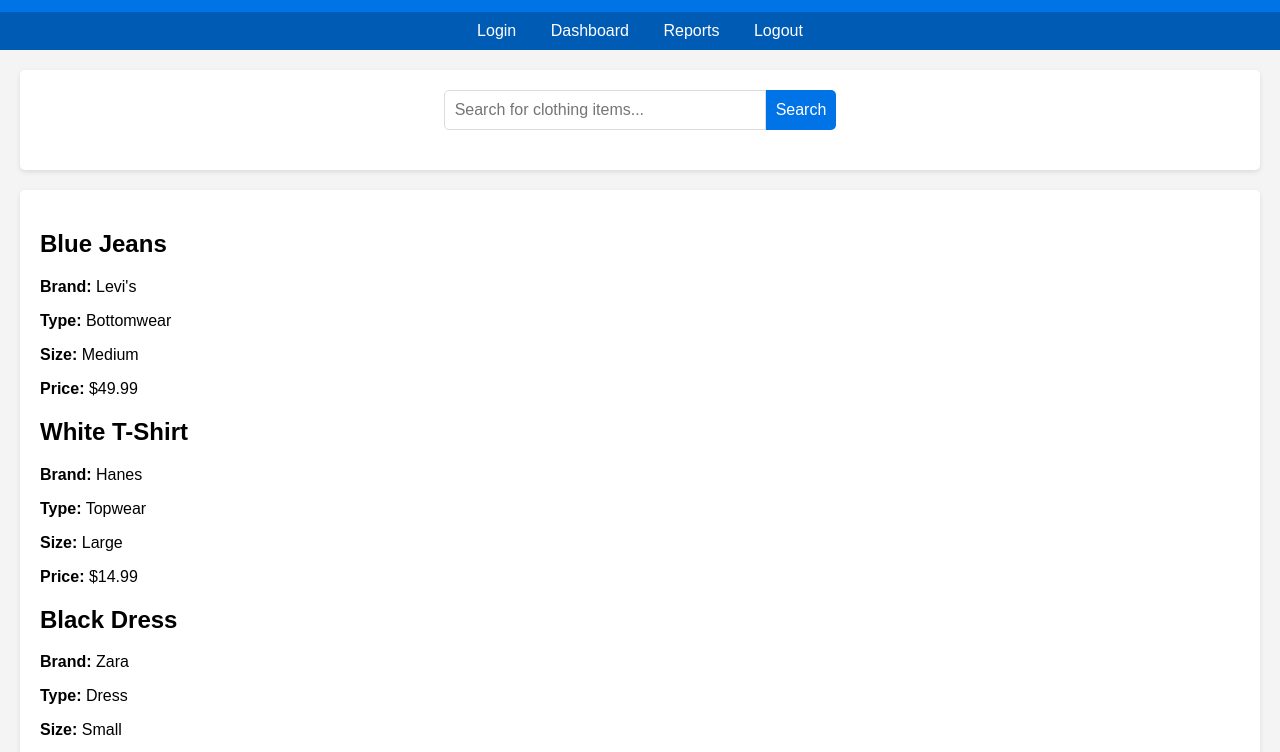
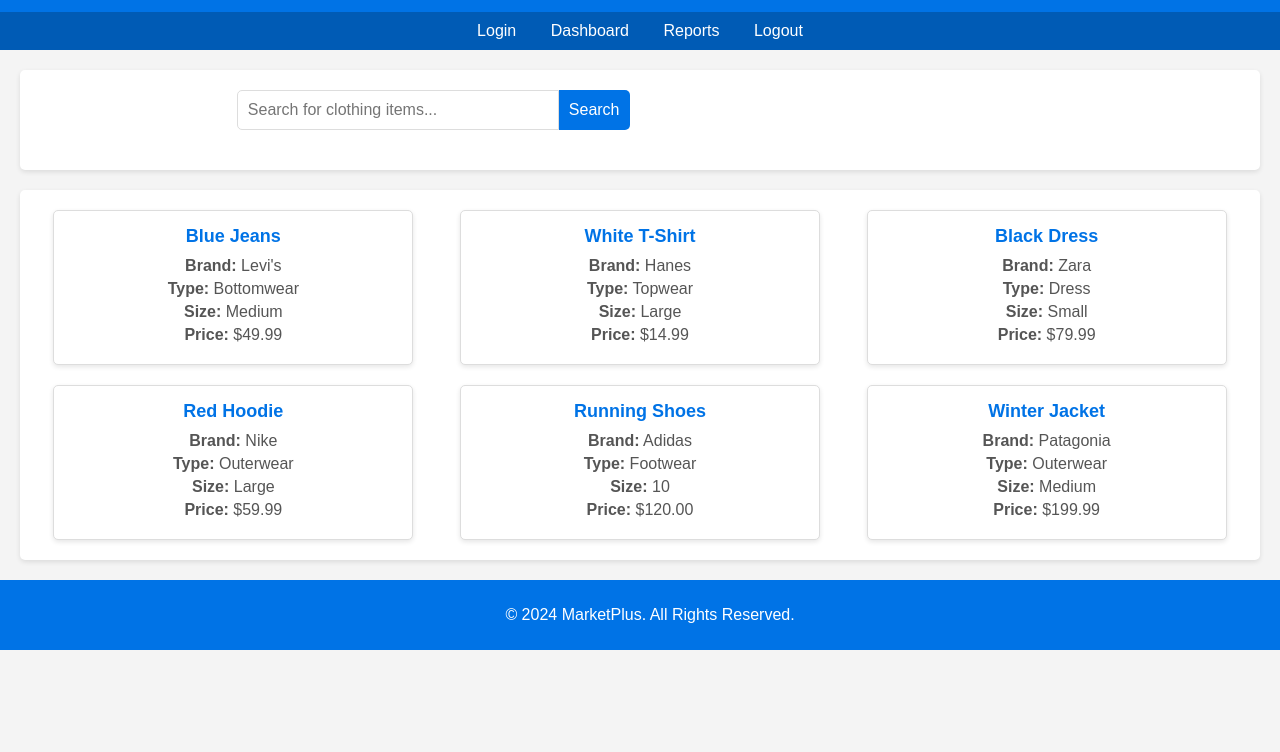
Before and after one commit to judy12345/Group-project480, a plain HTML site: page index.html in a window 1280 px wide. Shown: the part 46-798 px from the top of the page. Drawn offline with Linux system fonts and the light colour scheme.

Commit message:
Update index.html
Changing the layout

```diff
--- a/index.html
+++ b/index.html
@@ -35,6 +35,34 @@
         }
         nav a:hover {
             text-decoration: underline;
+        }
+        .container {
+            display: flex;
+            flex-wrap: wrap; /* Allows wrapping to the next line if necessary */
+            justify-content: space-around; /* Adds spacing between boxes */
+            gap: 20px; /* Adds consistent spacing between boxes */
+            max-width: 1200px;
+            margin: 20px auto;
+            padding: 10px;
+        }
+        .product-box {
+            background-color: white;
+            border: 1px solid #ddd;
+            border-radius: 5px;
+            width: 30%; /* Each box takes 30% of the container's width */
+            box-shadow: 0 2px 5px rgba(0, 0, 0, 0.1);
+            padding: 15px;
+            box-sizing: border-box;
+            text-align: center;
+        }
+        .product-box h2 {
+            font-size: 18px;
+            margin: 0 0 10px;
+            color: #0073e6;
+        }
+        .product-box p {
+            margin: 5px 0;
+            color: #555;
         }
         .container {
             max-width: 1200px;
@@ -86,6 +114,28 @@
         .product-card p {
             margin: 0;
             color: #555;
+        }
+        footer {
+            text-align: center;
+            padding: 10px;
+            background-color: #0073e6;
+            color: white;
+            position: relative;
+            bottom: 0;
+            width: 100%;
+        }
+
+        /* Make layout responsive for smaller screens */
+        @media (max-width: 768px) {
+            .product-box {
+                width: 45%; /* 2 boxes per row on smaller screens */
+            }
+        }
+
+        @media (max-width: 480px) {
+            .product-box {
+                width: 100%; /* Stacks boxes in a single column on very small screens */
+            }
         }
     </style>
 </head>
```
